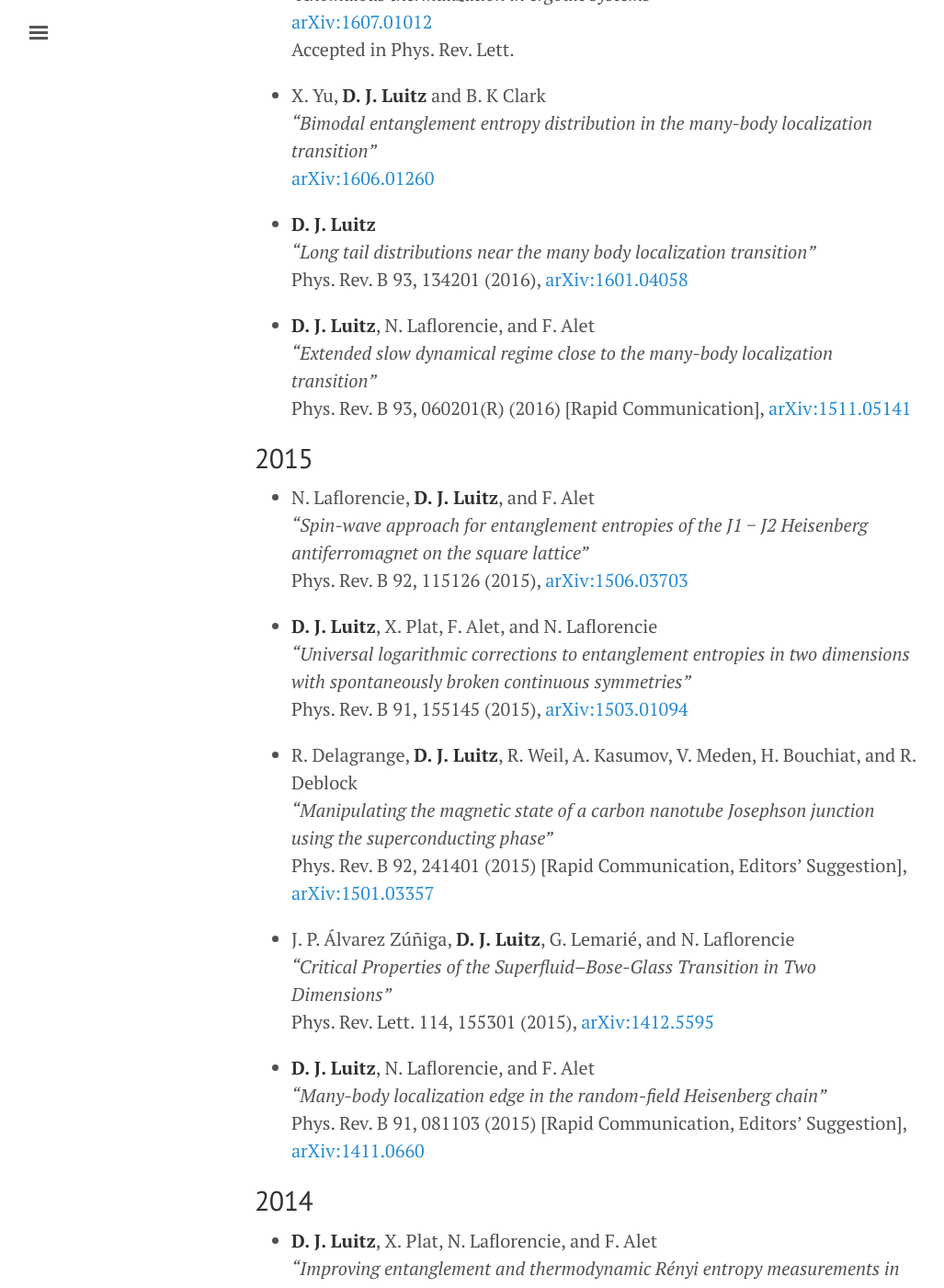
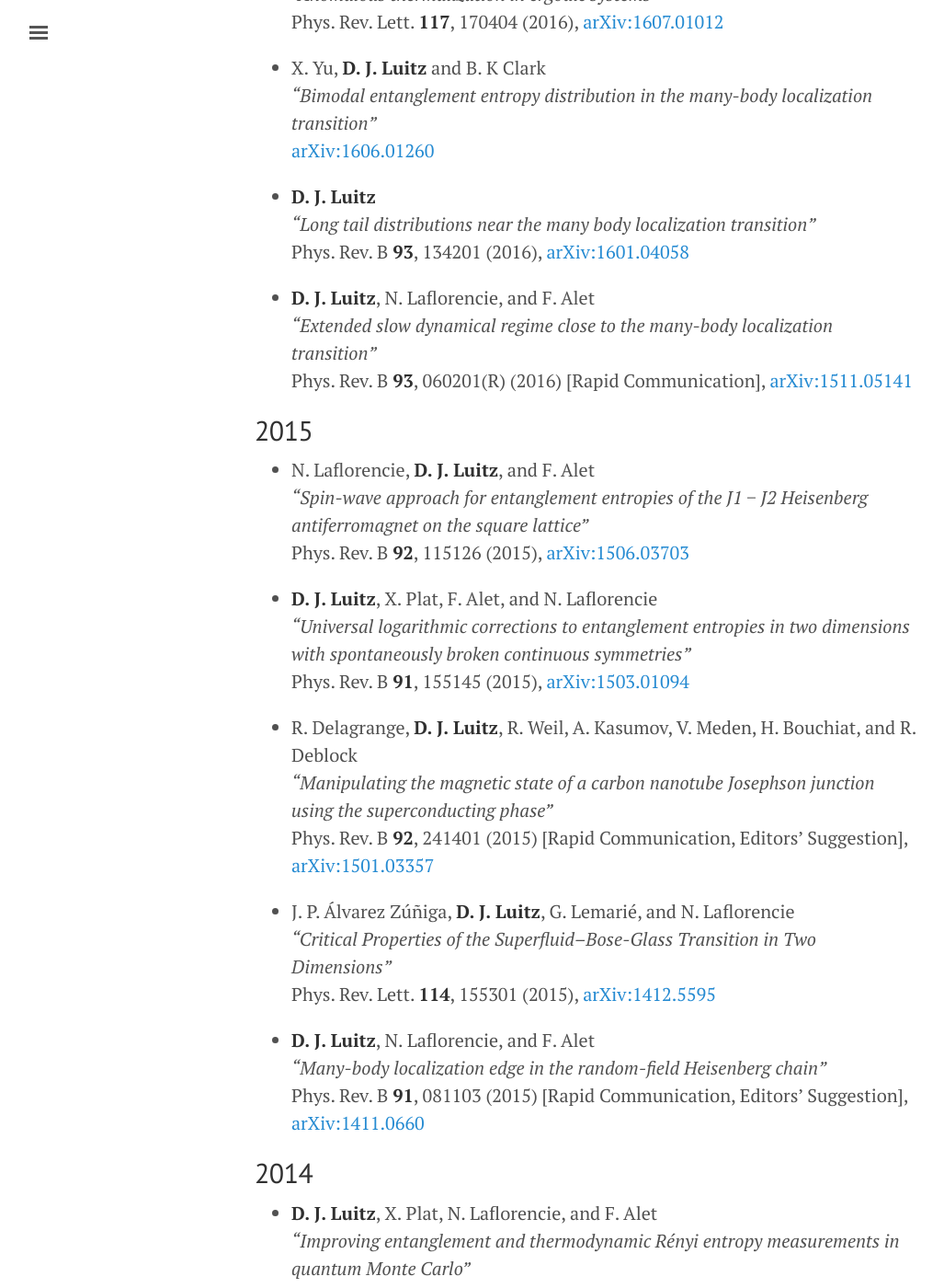
Before and after one commit to dluitz/dluitz.github.io, a Jekyll site: the page built from publications.md, in a window 1280 px wide and 1400 px high, scrolled down 401 px. Shown: the whole window at 92% size, without its empty margins (3-1030 px from the left). Built offline with Jekyll 4.4.1, drawn with Linux system fonts in a browser that asks for light colours; some of the changed text lies outside the part shown.

Commit message:
[publist] update

```diff
--- a/publications.md
+++ b/publications.md
@@ -12,8 +12,7 @@ My ORCID is [0000-0003-0099-5696](https://orcid.org/0000-0003-0099-5696).
 
 + **D. J. Luitz** and Y. Bar Lev
 *"Anomalous thermalization in ergodic systems"*
-[arXiv:1607.01012](http://arxiv.org/abs/1607.01012)
-Accepted in Phys. Rev. Lett.
+Phys. Rev. Lett. **117**, 170404 (2016), [arXiv:1607.01012](http://arxiv.org/abs/1607.01012)
 
 + X. Yu, **D. J. Luitz** and B. K Clark
 *"Bimodal entanglement entropy distribution in the many-body localization transition"*
@@ -21,35 +20,35 @@ Accepted in Phys. Rev. Lett.
 
 + **D. J. Luitz**
 *"Long tail distributions near the many body localization transition"*
-Phys. Rev. B 93, 134201 (2016), [arXiv:1601.04058](http://arxiv.org/abs/1601.04058)
+Phys. Rev. B **93**, 134201 (2016), [arXiv:1601.04058](http://arxiv.org/abs/1601.04058)
 
 + **D. J. Luitz**, N. Laflorencie, and F. Alet
 *"Extended slow dynamical regime close to the many-body localization transition"*
-Phys. Rev. B 93, 060201(R) (2016) [Rapid Communication], [arXiv:1511.05141](http://arxiv.org/abs/1511.05141)
+Phys. Rev. B **93**, 060201(R) (2016) [Rapid Communication], [arXiv:1511.05141](http://arxiv.org/abs/1511.05141)
 
 2015
 ----
 
 +  N. Laflorencie, **D. J. Luitz**, and F. Alet
 *“Spin-wave approach for entanglement entropies of the J1 − J2 Heisenberg antiferromagnet on the square lattice”*
-Phys. Rev. B 92, 115126 (2015), [arXiv:1506.03703](http://arxiv.org/abs/1506.03703)
+Phys. Rev. B **92**, 115126 (2015), [arXiv:1506.03703](http://arxiv.org/abs/1506.03703)
 
 +   **D. J. Luitz**, X. Plat, F. Alet, and N. Laflorencie
 *“Universal logarithmic corrections to entanglement entropies in two dimensions with spontaneously broken continuous symmetries”*
-Phys. Rev. B 91, 155145 (2015), [arXiv:1503.01094](http://arxiv.org/abs/1503.01094)
+Phys. Rev. B **91**, 155145 (2015), [arXiv:1503.01094](http://arxiv.org/abs/1503.01094)
 
 +   R. Delagrange, **D. J. Luitz**, R. Weil, A. Kasumov, V. Meden, H. Bouchiat, and R. Deblock
 *“Manipulating the magnetic state of a carbon nanotube Josephson junction using the superconducting phase”*
-Phys. Rev. B 92, 241401 (2015) [Rapid Communication, Editors' Suggestion], [arXiv:1501.03357](http://arxiv.org/abs/1501.03357)
+Phys. Rev. B **92**, 241401 (2015) [Rapid Communication, Editors' Suggestion], [arXiv:1501.03357](http://arxiv.org/abs/1501.03357)
 
 
 + J. P. Álvarez Zúñiga, **D. J. Luitz**, G. Lemarié, and N. Laflorencie
 *“Critical Properties of the Superfluid–Bose-Glass Transition in Two Dimensions”*
-Phys. Rev. Lett. 114, 155301 (2015), [arXiv:1412.5595](http://arxiv.org/abs/1412.5595)
+Phys. Rev. Lett. **114**, 155301 (2015), [arXiv:1412.5595](http://arxiv.org/abs/1412.5595)
 
 +  **D. J. Luitz**, N. Laflorencie, and F. Alet
 *“Many-body localization edge in the random-field Heisenberg chain”*
-Phys. Rev. B 91, 081103 (2015) [Rapid Communication, Editors' Suggestion], [arXiv:1411.0660](http://arxiv.org/abs/1411.0660)
+Phys. Rev. B **91**, 081103 (2015) [Rapid Communication, Editors' Suggestion], [arXiv:1411.0660](http://arxiv.org/abs/1411.0660)
 
 
 2014
@@ -57,7 +56,7 @@ Phys. Rev. B 91, 081103 (2015) [Rapid Communication, Editors' Suggestion], [arXi
 
 +  **D. J. Luitz**, X. Plat, N. Laflorencie, and F. Alet
 *“Improving entanglement and thermodynamic Rényi entropy measurements in quantum Monte Carlo”*
-Phys. Rev. B 90, 125105 (2014), [arXiv:1405.7391](http://arxiv.org/abs/1405.7391)
+Phys. Rev. B **90**, 125105 (2014), [arXiv:1405.7391](http://arxiv.org/abs/1405.7391)
 
 + **D. J. Luitz**, N. Laflorencie, and F. Alet
 *“Participation spectroscopy and entanglement Hamiltonian of quantum spin models”*
@@ -65,18 +64,18 @@ J. Stat. Mech. 2014, P08007 (2014), [arXiv:1404.3717](http://arxiv.org/abs/1404.
 
 +  **D. J. Luitz**, F. Alet, and N. Laflorencie
 *“Shannon-Rényi entropies and participation spectra across three-dimensional O(3) criticality”*
-Phys. Rev. B 89, 165106 (2014), [arXiv:1402.4813](http://arxiv.org/abs/1402.4813)
+Phys. Rev. B **89**, 165106 (2014), [arXiv:1402.4813](http://arxiv.org/abs/1402.4813)
 
 +  **D. J. Luitz**, F. Alet, and N. Laflorencie
 *“Universal Behavior beyond Multifractality in Quantum Many-Body Systems”*
-Phys. Rev. Lett. 112, 057203 (2014), [arXiv:1308.1916](http://arxiv.org/abs/1308.1916)
+Phys. Rev. Lett. **112**, 057203 (2014), [arXiv:1308.1916](http://arxiv.org/abs/1308.1916)
 
 2013
 ----
 
 + F. Goth, **D. J. Luitz**, and F. F. Assaad
 *“Magnetic impurities in the Kane-Mele model”*
-Phys. Rev. B 88, 075110 (2013), [arXiv:1302.0856](http://arxiv.org/abs/1302.0856)
+Phys. Rev. B **88**, 075110 (2013), [arXiv:1302.0856](http://arxiv.org/abs/1302.0856)
 
 
 2012
@@ -84,7 +83,7 @@ Phys. Rev. B 88, 075110 (2013), [arXiv:1302.0856](http://arxiv.org/abs/1302.0856
 
 + **D. J. Luitz**, F. F. Assaad, T. Novotný, C. Karrasch, and V. Meden
 *“Understanding the Josephson Current through a Kondo-Correlated Quantum Dot"*
-Phys. Rev. Lett. 108, 227001 (2012), [arXiv:1201.5117](http://arxiv.org/abs/1201.5117)
+Phys. Rev. Lett. **108**, 227001 (2012), [arXiv:1201.5117](http://arxiv.org/abs/1201.5117)
 
 +  F. Goth, J. Werner, M. Bercx, **D. J. Luitz**, M. Raczkowski, M. Hohenadler, T. C. Lang, Z. Y. Meng, S. Wessel, A. Muramatsu, F. F. Assaad, and W. Hanke
 *“Numerical simulations of correlated electron systems”*
@@ -96,14 +95,14 @@ High Performance Computing in Science and Engineering (Leibniz Rechenzentrum Gar
 
 + **D. J. Luitz**, F. F. Assaad, and M. J. Schmidt
 *“Exact diagonalization study of the tunable edge magnetism in graphene”*
-Phys. Rev. B 83, 195432 (2011), [arXiv:1103.1645](http://arxiv.org/abs/1103.1645)
+Phys. Rev. B **83**, 195432 (2011), [arXiv:1103.1645](http://arxiv.org/abs/1103.1645)
 
 2010
 ----
 
 + **D. J. Luitz** and F. F. Assaad
 *“Weak-coupling continuous-time quantum Monte Carlo study of the single impurity and periodic Anderson models with s-wave superconducting baths”*
-Phys. Rev. B 81, 024509 (2010), [arXiv0909.2656](http://arxiv.org/abs/0909.2656)
+Phys. Rev. B **81**, 024509 (2010), [arXiv0909.2656](http://arxiv.org/abs/0909.2656)
 
 
 2009
```
